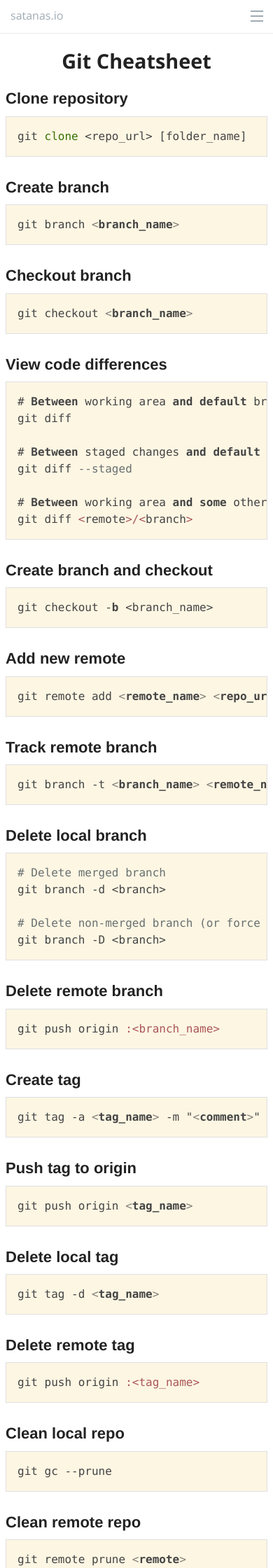
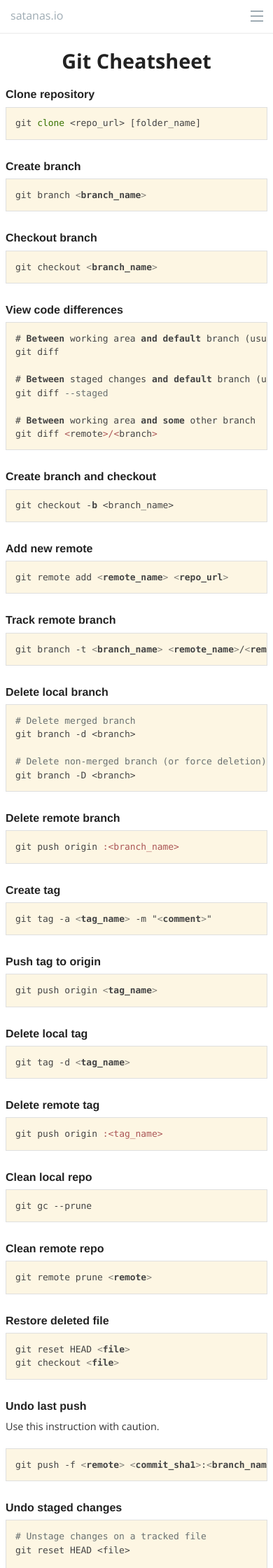
Before and after one commit to satanas/site, a Jekyll site: the page built from cheatsheet/git/index.md, in a window 390 px wide. Shown: the top 2240 px of the page at 70% size. Built offline with Jekyll 4.4.1, drawn with Linux system fonts in a browser that asks for light colours; nearby versions of some CDN libraries; Markdown is read by kramdown in place of the engine named in the settings; comment, search, counter and statistics services are not loaded.

Commit message:
Set text size for headers and paragraphs

```diff
--- a/assets/css/app.css
+++ b/assets/css/app.css
@@ -18,6 +18,11 @@ h1 {
   line-height: 1.33;
   text-align: center;
   margin: 0.5em auto;
+}
+
+h2 {
+  font-weight: 700;
+  line-height: 1.2;
 }
 
 h3 {
@@ -42,6 +47,15 @@ code, .hljs {
     padding-bottom: 0.4em;
     margin-top: 0.4em;
     margin-bottom: 0;
+  }
+  h2 {
+    font-size: 1.3em;
+  }
+  h3 {
+    font-size: 1em;
+  }
+  p, pre, code {
+    font-size: 0.9em;
   }
   .top-bar {
     border-bottom: 1px solid #eaeaea;
@@ -69,7 +83,13 @@ code, .hljs {
 /* Medium screens */
 @media only screen and (min-width: 40.063em) and (max-width: 64em) {
   h1 {
-    font-size: 2.1em;
+    font-size: 2.3em;
+  }
+  h2 {
+    font-size: 1.6em;
+  }
+  h3 {
+    font-size: 1.2em;
   }
   .top-bar {
     padding: 1rem;
@@ -81,6 +101,12 @@ code, .hljs {
 @media only screen and (min-width: 64.063em) {
   h1 {
     font-size: 2.8em;
+  }
+  h2 {
+    font-size: 2.1em;
+  }
+  h3 {
+    font-size: 1.8em;
   }
   .top-bar {
     padding: 2rem 2.5rem;
```
